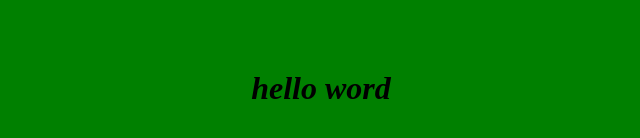
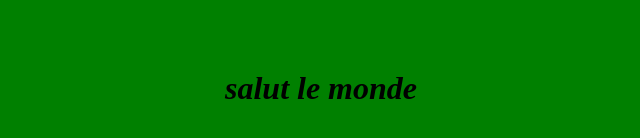
Before and after one commit to Med-Said/div, a plain HTML site: page index.html in a window 1280 px wide. Shown: the part 330-468 px from the top of the page, without its empty margins (319-959 px from the left). Drawn offline with Linux system fonts and the light colour scheme.

Commit message:
salut le monde

```diff
--- a/index.html
+++ b/index.html
@@ -16,6 +16,6 @@
 	</style>
 	</head>
 	<body>
-		<h1> hello word</h1>
+		<h1> salut le monde</h1>
 	</body>
 </html>
```
